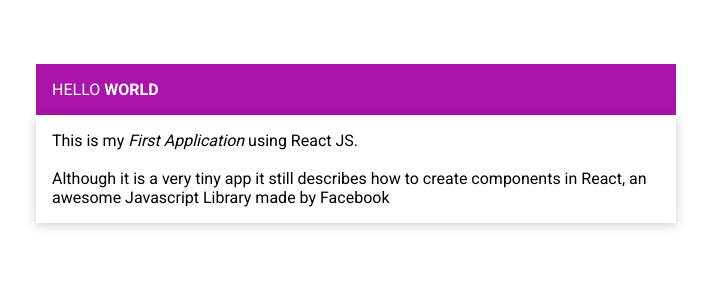
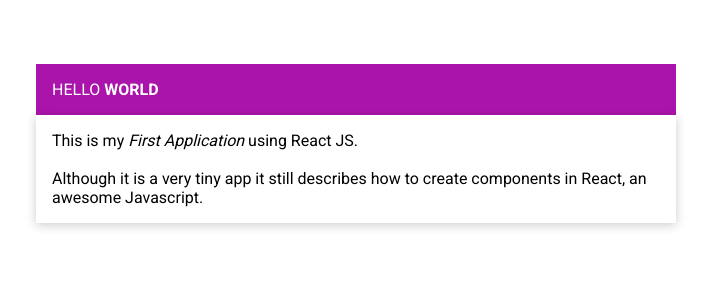
Before and after one commit to MillieNakiganda/Naki-s-Finder, a React app: page / in a window 1280 px wide. Shown: the top 300 px of the page, without its empty margins (284-995 px from the left). Built offline with nearby package versions, Linux system fonts and the light colour scheme.

Commit message:
chore: added text to description

```diff
--- a/src/components/Description.js
+++ b/src/components/Description.js
@@ -5,7 +5,7 @@ const Description = () => (
         This is my <span className="italic">First Application</span> using React
         JS. <br /> <br />
         Although it is a very tiny app it still describes how to create components
-        in React, an awesome Javascript Library made by Facebook
+        in React, an awesome Javascript.
       </div>
 );
 export default Description;
```
